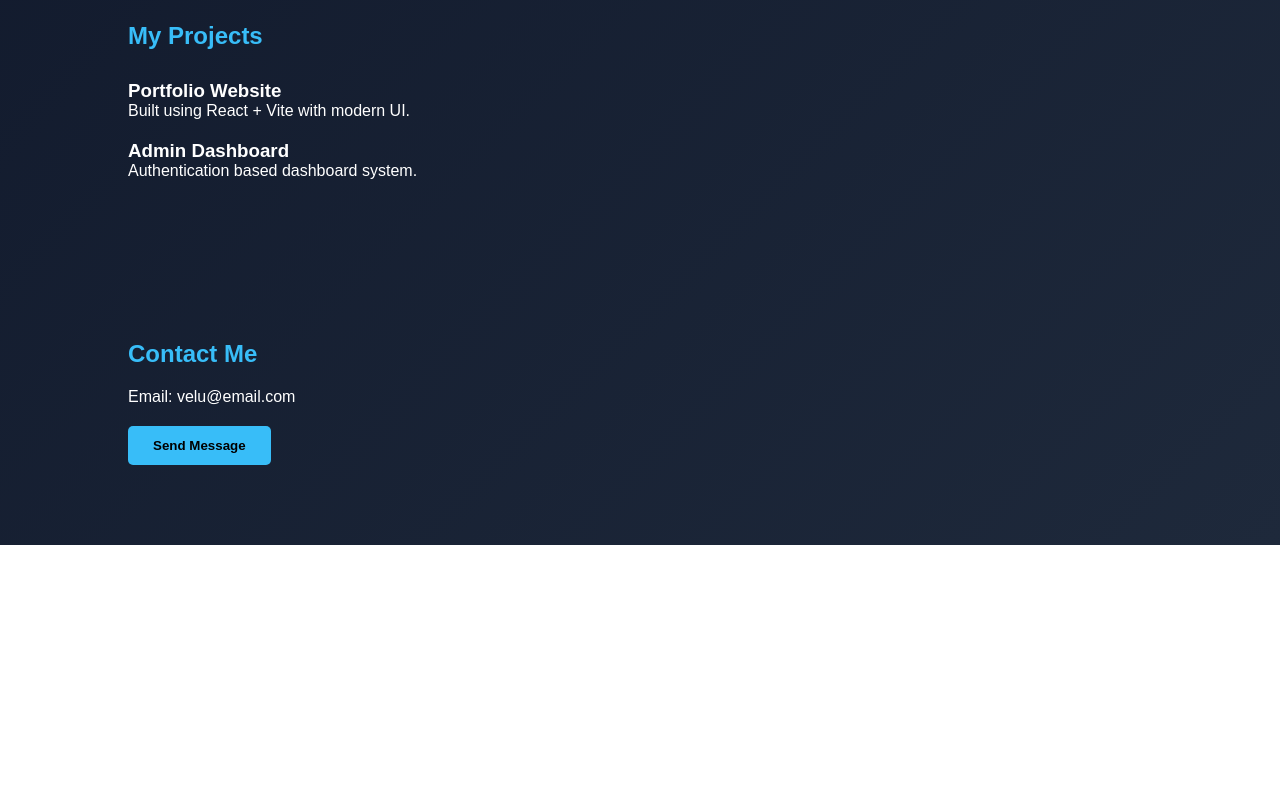
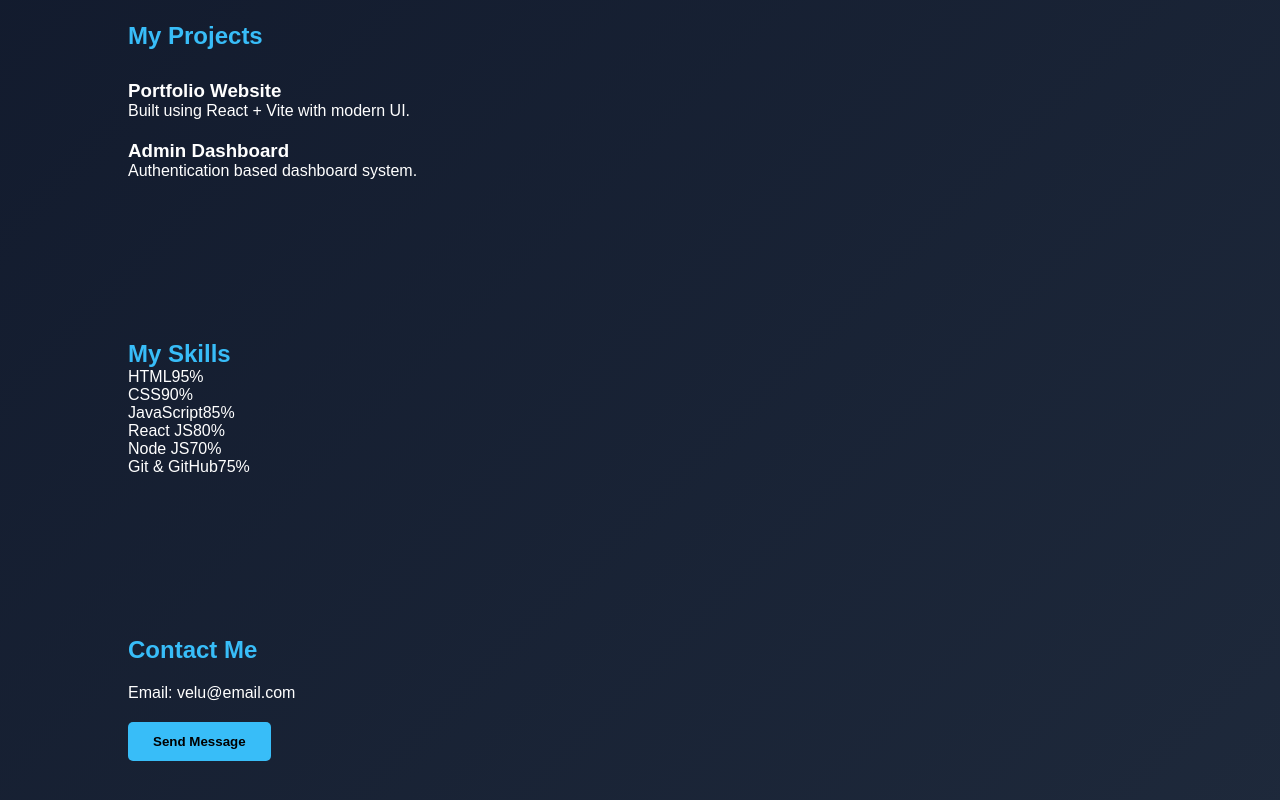
Before and after one commit to velmuruganff2006-ship-it/vel_protfolio, a React (Vite) app: page / in a window 1280 px wide. Shown: the part 646-1446 px from the top of the page. Before the commit the page ends 1191 px from the top, so only its background shows below. Built offline with nearby package versions, Linux system fonts and the light colour scheme.

Commit message:
second time commit

```diff
--- a/src/App.jsx
+++ b/src/App.jsx
@@ -3,6 +3,8 @@ import Hero from "./components/Hero"
 import About from "./components/About"
 import Projects from "./components/Projects"
 import Contact from "./components/Contact"
+import Skills from "./components/Skills"
+
 
 function App() {
   return (
@@ -11,7 +13,10 @@ function App() {
       <Hero />
       <About />
       <Projects />
+      <Skills />
       <Contact />
+
+
     </>
   )
 }
--- a/src/components/Navbar.jsx
+++ b/src/components/Navbar.jsx
@@ -6,6 +6,8 @@ function Navbar(){
         <a href="#about">About</a>
         <a href="#projects">Projects</a>
         <a href="#contact">Contact</a>
+        <a href="#skills">Skills</a>
+        <a href="#Login">Login</a>
       </div>
     </nav>
   )
--- /dev/null
+++ b/src/components/Skills.jsx
@@ -0,0 +1,40 @@
+import React from "react"
+// import "./Skills.css"
+
+function Skills(){
+
+  const skillsData = [
+    { name: "HTML", level: 95 },
+    { name: "CSS", level: 90 },
+    { name: "JavaScript", level: 85 },
+    { name: "React JS", level: 80 },
+    { name: "Node JS", level: 70 },
+    { name: "Git & GitHub", level: 75 }
+  ]
+
+  return (
+    <section id="skills" className="skills-section">
+      <h2>My Skills</h2>
+
+      <div className="skills-container">
+        {skillsData.map((skill, index) => (
+          <div key={index} className="skill-card">
+            <div className="skill-info">
+              <span>{skill.name}</span>
+              <span>{skill.level}%</span>
+            </div>
+
+            <div className="progress-bar">
+              <div
+                className="progress"
+                style={{ width: skill.level + "%" }}
+              ></div>
+            </div>
+          </div>
+        ))}
+      </div>
+    </section>
+  )
+}
+
+export default Skills
```
